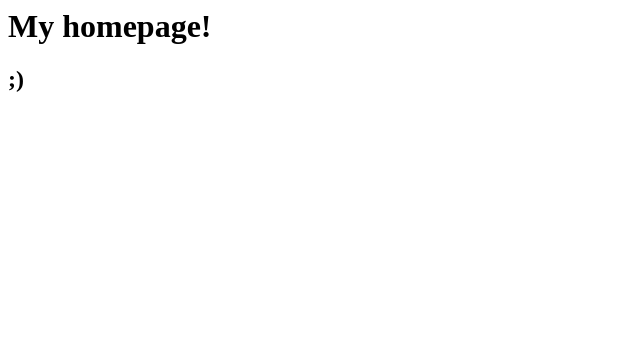
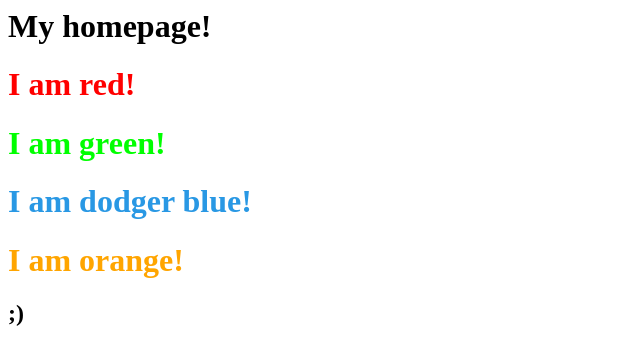
Before and after one commit to kjenq/kjenq.github.io, a plain HTML site: page index.html in a window 1280 px wide. Shown: the whole page, without its empty margins (0-640 px from the left). Drawn offline with Linux system fonts and the light colour scheme.

Commit message:
Update index.html

```diff
--- a/index.html
+++ b/index.html
@@ -1,11 +1,30 @@
 <html>
+
+  <style>
+    .red-text {
+      color: #FF0000;
+    }
+    .green-text {
+      color: #00FF00;
+    }
+    .dodger-blue-text {
+      color: #2998E4;
+    }
+    .orange-text {
+      color: #FFA500;
+    }
+  </style>
+
   <head>
     <title>My Homepage</title>
   </head>
 
-
   <body>
     <h1>My homepage!</h1>
+    <h1 class="red-text">I am red!</h1>
+    <h1 class="green-text">I am green!</h1>
+    <h1 class="dodger-blue-text">I am dodger blue!</h1>
+    <h1 class="orange-text">I am orange!</h1>
 
     <h2>
         ;)
```
